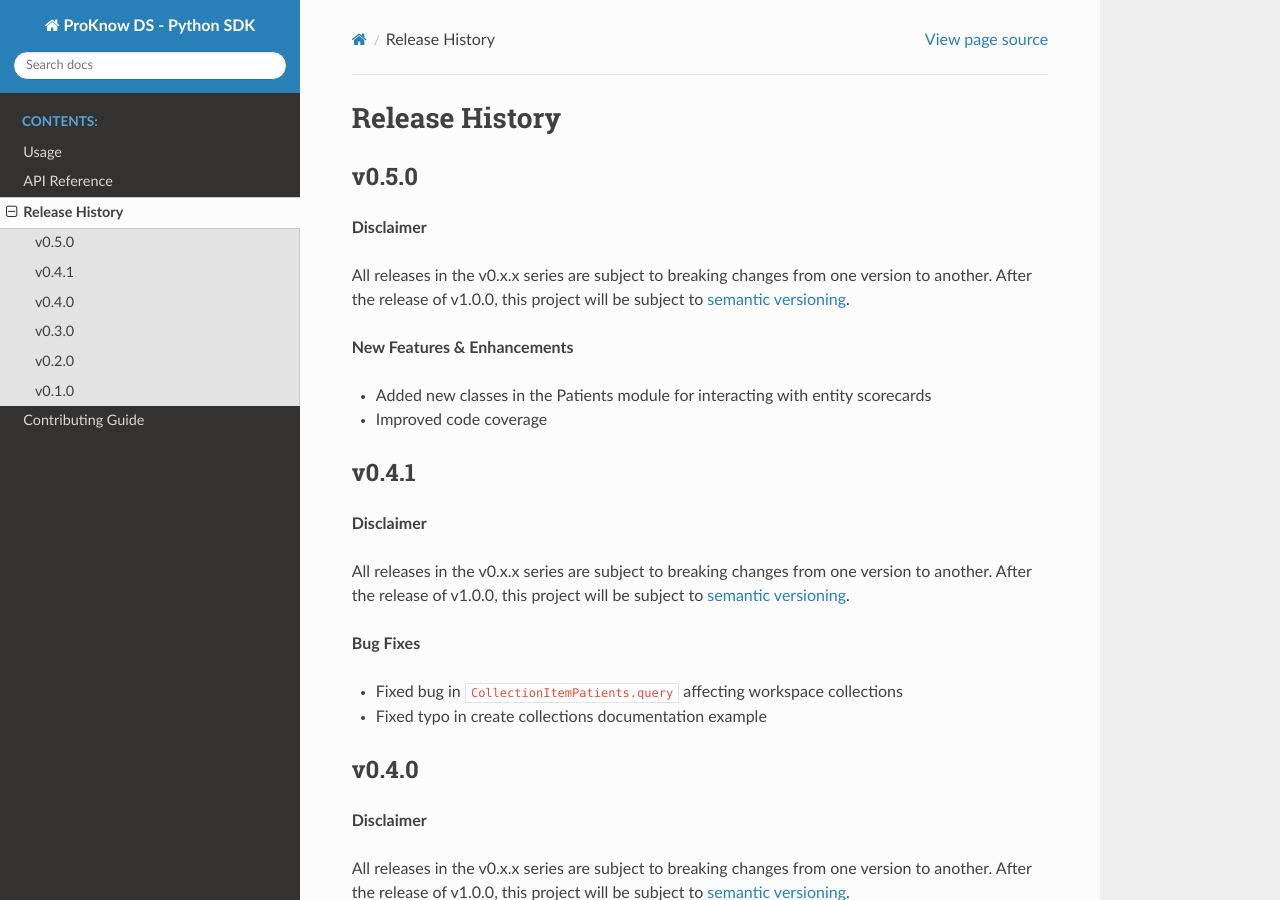
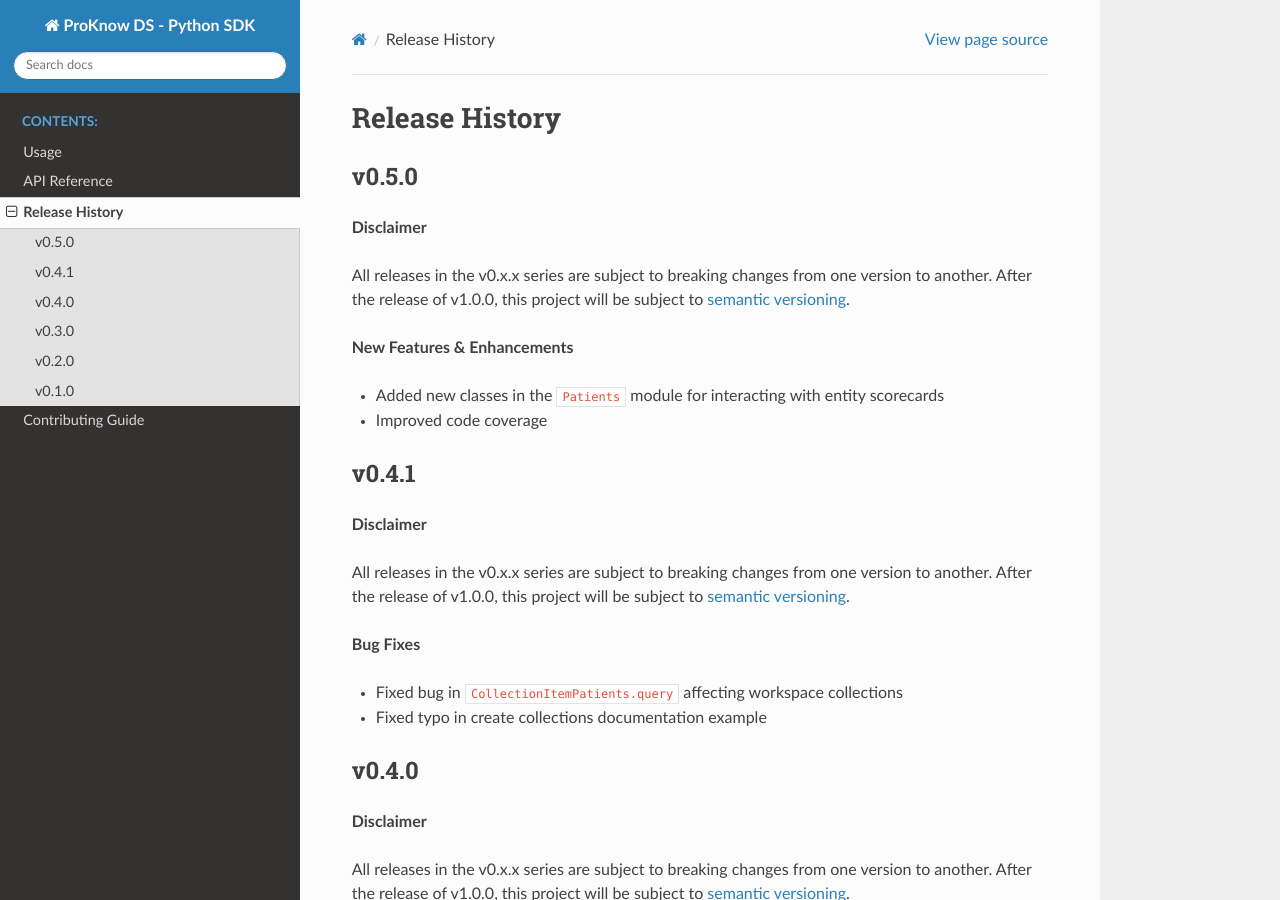
Before and after one commit to proknow/proknow-python, a Sphinx documentation site: the page built from docs/changelog.rst, in a window 1280 px wide and 900 px high. Built offline with Sphinx 7.4.7 and the Read the Docs theme 2.0.0, drawn with Linux system fonts in a browser that asks for light colours.

```diff
--- a/docs/changelog.rst
+++ b/docs/changelog.rst
@@ -10,7 +10,7 @@ All releases in the v0.x.x series are subject to breaking changes from one versi
 
 **New Features & Enhancements**
 
-* Added new classes in the Patients module for interacting with entity scorecards
+* Added new classes in the ``Patients`` module for interacting with entity scorecards
 * Improved code coverage
 
 v0.4.1
```
